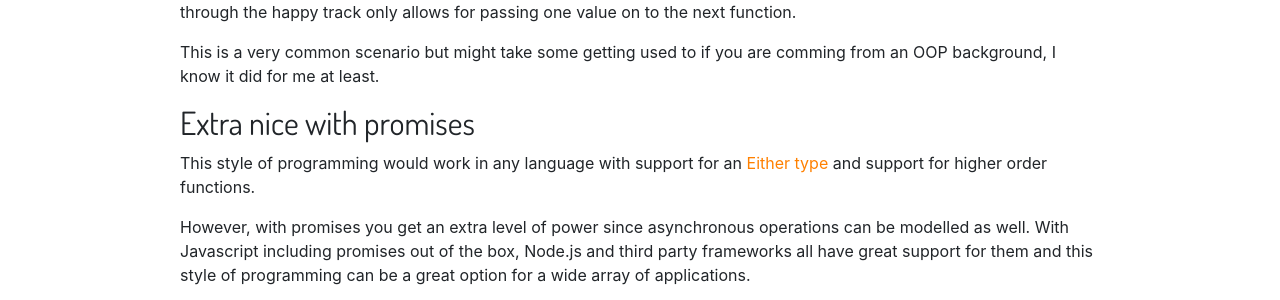
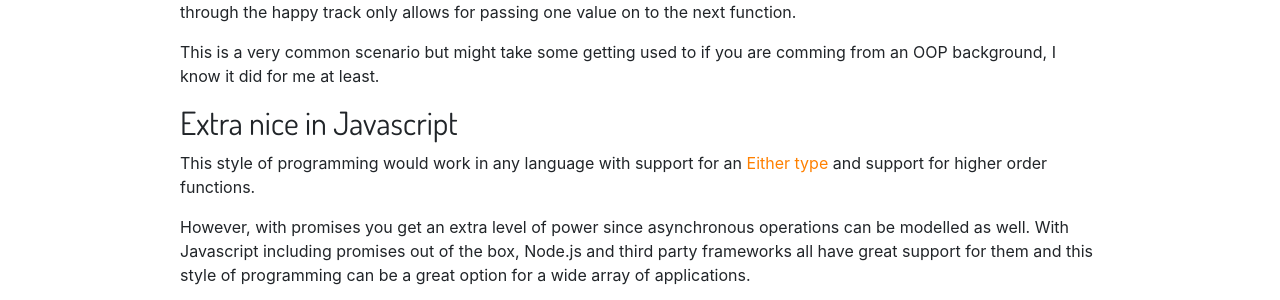
Before and after one commit to hallski/hallski.github.io, a Jekyll site: the page built from _posts/2017-11-06-rop-with-promises.markdown, in a window 1280 px wide and 900 px high, scrolled down 1552 px. Shown: the part 451-751 px from the top of the window. Built offline with Jekyll 4.4.1, drawn with Linux system fonts in a browser that asks for light colours; nearby versions of some CDN libraries; comment, search, counter and statistics services are not loaded.

Commit message:
Change section header

```diff
--- a/_posts/2017-11-06-rop-with-promises.markdown
+++ b/_posts/2017-11-06-rop-with-promises.markdown
@@ -81,7 +81,7 @@ Both `any` and `notifySlack` are higher order functions (returns new functions).
 
 This is a very common scenario but might take some getting used to if you are comming from an OOP background, I know it did for me at least.
 
-## Extra nice with promises
+## Extra nice in Javascript
 This style of programming would work in any language with support for an [Either type](https://www.schoolofhaskell.com/school/starting-with-haskell/basics-of-haskell/10_Error_Handling#the-either-monad) and support for higher order functions.
 
 However, with promises you get an extra level of power since asynchronous operations can be modelled as well. With Javascript including promises out of the box, Node.js and third party frameworks all have great support for them and this style of programming can be a great option for a wide array of applications.
```
